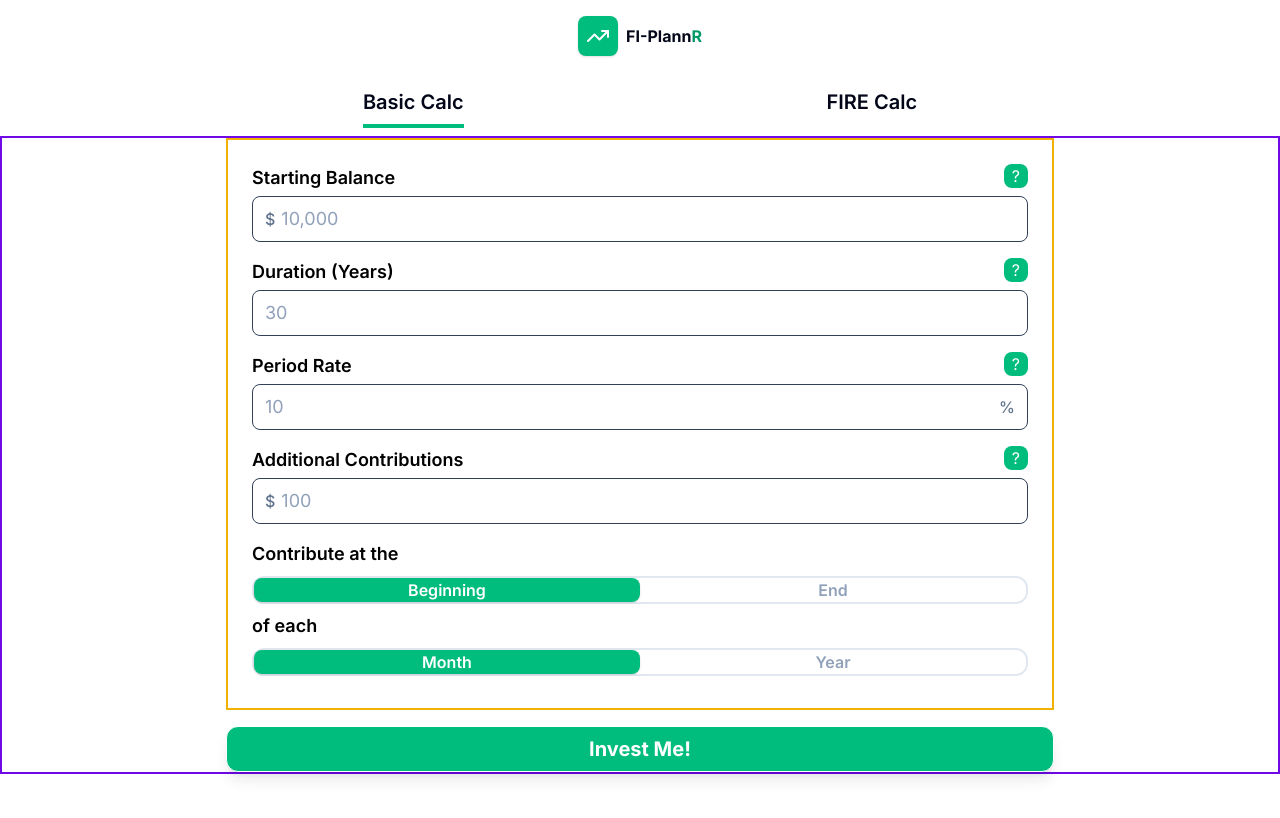
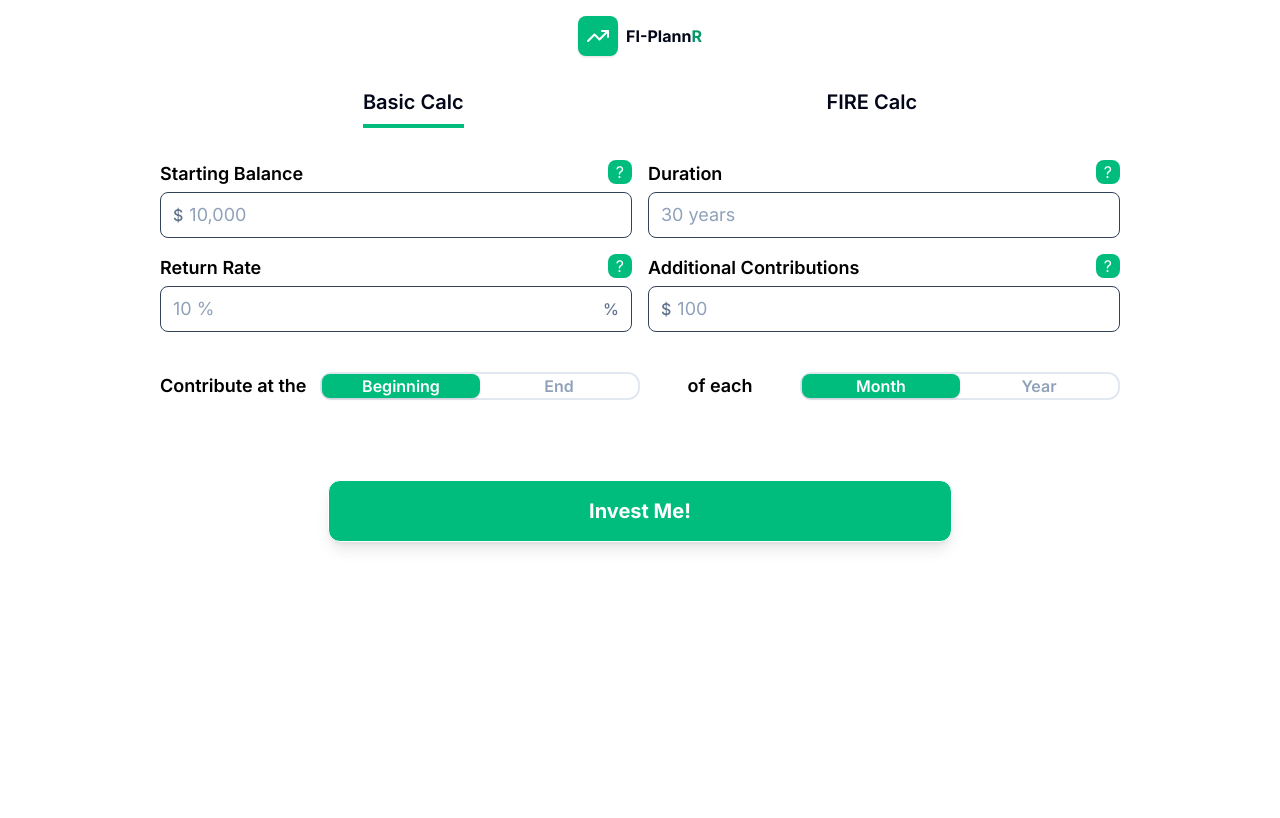
Before and after one commit to jwilliams21/fi-plannr, a React (Vite) app: page /basic in a window 1280 px wide. Shown: the top 818 px of the page. Built offline with nearby package versions, Linux system fonts and the light colour scheme.

Commit message:
Basic Dashboard positioning

```diff
--- a/src/components/BasicCalculatorForm.jsx
+++ b/src/components/BasicCalculatorForm.jsx
@@ -31,7 +31,11 @@ export default function BasicCalculatorForm({ onCalculated }) {
     }
 
     return (
-        <form className='flex flex-col gap-4 px-6 w-full md:border-2 md:border-amber-600 md:px-32 lg:border-2 lg:border-violet-700 lg:px-56' onSubmit={handleSubmit(onSubmit)} autoComplete='off' noValidate>
+        <form
+        className='flex flex-col gap-4 px-6 w-full'
+        onSubmit={handleSubmit(onSubmit)}
+        autoComplete='off'
+        noValidate>
             <BasicInputs
                 register={register}
                 errors={errors}
@@ -41,7 +45,7 @@ export default function BasicCalculatorForm({ onCalculated }) {
                 onContributionFrequencyChange={setContributionFrequency}
             />
             <Button
-                variant='base'
+                variant='calc'
                 type='submit'
             >Invest Me!</Button>
         </form>
--- a/src/components/BasicDashboard.jsx
+++ b/src/components/BasicDashboard.jsx
@@ -24,7 +24,7 @@ export default function BasicDashboard({ results }) {
     return accumulator + (parseFloat(currentYear.yearAddContribute) || 0);
   }, 0)
 
-  const gridLayout = 'grid grid-cols-[40px_1fr_1fr_1fr] gap-4 items-center'
+  const scheduleGridLayout = 'grid grid-cols-[40px_1fr_1fr_1fr] gap-4 items-center'
 
   function toggleSchedule() {
     setScheduleOpen(!scheduleOpen);
@@ -47,28 +47,33 @@ export default function BasicDashboard({ results }) {
   return (
     <div className='w-full p-4'>
 
+      <div>
+        <div></div>
+        <div></div>
+      </div>
+
       {/* Top Line Results */}
       <table className='w-full table-fixed border-separate border-spacing-y-2'>
         <thead>
           <tr>
-            <th colSpan={2} className='bg-emerald-500 text-white text-lg p-1'>Results</th>
+            <th colSpan={2} className='bg-emerald-500 text-white text-lg p-1 md:p-2'>Results</th>
           </tr>
         </thead>
         <tbody>
           <tr>
-            <td className='py-1 font-bold'>End Balance</td>
+            <td className='py-1 font-bold lg:text-center'>End Balance</td>
             <td className='text-center text-md font-bold  text-white bg-sky-700 rounded-sm py-1'>$ {totalEndingBalance.toLocaleString('en-US', { minimumFractionDigits: 2, maximumFractionDigits: 2 })}</td>
           </tr>
           <tr>
-            <td className='py-1'>Total Interest</td>
+            <td className='py-1 lg:text-center'>Total Interest</td>
             <td className='text-center py-1'>$ {totalInterest.toLocaleString('en-US', { minimumFractionDigits: 2, maximumFractionDigits: 2 })}</td>
           </tr>
           <tr>
-            <td className='py-1'>Total Contributions</td>
+            <td className='py-1 lg:text-center'>Total Contributions</td>
             <td className='text-center py-1'>$ {totalContribution.toLocaleString('en-US', { minimumFractionDigits: 2, maximumFractionDigits: 2 })}</td>
           </tr>
           <tr>
-            <td className='py-1'>Starting Amount</td>
+            <td className='py-1 lg:text-center'>Starting Amount</td>
             <td className='text-center py-1'>$ {startingAmount.toLocaleString('en-US', { minimumFractionDigits: 2, maximumFractionDigits: 2 })}</td>
           </tr>
         </tbody>
@@ -76,7 +81,7 @@ export default function BasicDashboard({ results }) {
 
       {/* Doughnut Chart */}
       <div className='my-2'>
-        <h2 className='text-white text-lg bg-emerald-500 font-bold text-center py-1'>Growth Projections</h2>
+        <h2 className='text-white text-lg bg-emerald-500 font-bold text-center py-1 md:p-2'>Growth Projections</h2>
         <FiPieChart
           results={results}
         />
@@ -84,7 +89,7 @@ export default function BasicDashboard({ results }) {
 
       <div className='w-full overflow-x-auto'>
         <div
-        className='flex items-center justify-evenly p-1 text-lg bg-emerald-500 text-white font-bold'
+        className='flex items-center justify-center gap-2 p-1 text-lg bg-emerald-500 text-white font-bold md:p-2'
         onClick={() => handleToggle()}
         >
           <span>Accumulation Schedule</span>
@@ -93,7 +98,7 @@ export default function BasicDashboard({ results }) {
         {scheduleOpen &&
           <div ref={tableRef} className='text-sm scroll-mt-2'>
             {/* Table Header */}
-            <div className={`${gridLayout} bg-slate-100 py-3 px-4 font-bold text-slate-700 rounded-t-lg border-b border-slate-200`}>
+            <div className={`${scheduleGridLayout} bg-slate-100 py-3 px-4 font-bold text-slate-700 rounded-t-lg border-b border-slate-200`}>
               <div className='text-center'>Year</div>
               <div className='text-center'>Deposit</div>
               <div className='text-center'>Interest</div>
@@ -103,7 +108,7 @@ export default function BasicDashboard({ results }) {
             <div className='divide-y divide-slate-100 border-x border-b border-slate-200 rounded-b-lg'>
             {results.map((row) => {
               return (
-                <div key={row.year} className={`${gridLayout} py-3 px-4`}>
+                <div key={row.year} className={`${scheduleGridLayout} py-3 px-4`}>
                   <div className='text-center font-bold'>{row.year}</div>
                   <div className='text-center'>${row.yearAddContribute.toLocaleString('en-US', { minimumFractionDigits: 2, maximumFractionDigits: 2 })}</div>
                   <div className='text-center text-emerald-600'>${row.yearInterest.toLocaleString('en-US', { minimumFractionDigits: 2, maximumFractionDigits: 2 })}</div>
--- a/src/components/BasicInputs.jsx
+++ b/src/components/BasicInputs.jsx
@@ -4,7 +4,8 @@ import { Button } from './ui/Button';
 export default function BasicInputs({ register, errors, contributionTiming, onContributionTimingChange, contributionFrequency, onContributionFrequencyChange }) {
 
   return (
-    <div className='p-6 w-full flex flex-col gap-4 border-2 border-yellow-500'>
+    <div className='p-6 w-full flex flex-col gap-8'>
+      <div className='md:grid md:grid-cols-2 md:gap-4'>
         <InputField
           id='startingAmt'
           name='startingAmt'
@@ -25,13 +26,13 @@ export default function BasicInputs({ register, errors, contributionTiming, onCo
           id='duration'
           name='duration'
           registration={register('duration')}
-        label='Duration (Years)'
+          label='Duration'
           type='number'
           step='1'
           labelVariant='base'
           inputVariant='base'
           divClassName='flex flex-col'
-        placeholder='30'
+          placeholder='30 years'
           error={errors.duration}
           description='How many years do you plan to invest this money?'
         />
@@ -40,13 +41,13 @@ export default function BasicInputs({ register, errors, contributionTiming, onCo
           id='returnRate'
           name='returnRate'
           registration={register('returnRate')}
-        label='Period Rate'
+          label='Return Rate'
           type='number'
           step='0.01'
           labelVariant='base'
           inputVariant='base'
           divClassName='flex flex-col'
-        placeholder='10'
+          placeholder='10 %'
           symbolType='percentage'
           error={errors.returnRate}
           description='What return rate are you expecting?  If you are not sure, try 8% to start.'
@@ -67,16 +68,17 @@ export default function BasicInputs({ register, errors, contributionTiming, onCo
           error={errors.addContribute}
           description='How much are you adding to your starting amount and when do you make that contribution?'
         />
+      </div>
 
-      <div>
+      <div className='md:grid md:grid-cols-[1fr_2fr_1fr_2fr] md:place-items-center'>
           <label className='w-full text-lg font-semibold'>Contribute at the </label>
-        <div className='my-2 grid grid-cols-2 border-2 border-slate-200 rounded-xl'>
+          <div className='my-2 grid grid-cols-2 border-2 border-slate-200 rounded-xl w-full'>
             <Button variant='toggle' active={contributionTiming === 'beginning' ? true  : false} onClick={() => {onContributionTimingChange('beginning')}}>Beginning</Button>
             <Button variant='toggle' active={contributionTiming === 'end' ? true  : false} onClick={() => {onContributionTimingChange('end')}}>End</Button>
           </div>
 
-        <label className='w-full text-lg font-semibold'>of each</label>
-        <div className='my-2 grid grid-cols-2 border-2 border-slate-200 rounded-xl'>
+          <label className='w-full text-lg font-semibold md:text-center'>of each</label>
+          <div className='my-2 grid grid-cols-2 border-2 border-slate-200 rounded-xl w-full'>
             <Button variant='toggle' active={contributionFrequency === 'monthly' ? true : false} onClick={() => {onContributionFrequencyChange('monthly')}}>Month</Button>
             <Button variant='toggle' active={contributionFrequency === 'yearly' ? true : false} onClick={() => {onContributionFrequencyChange('yearly')}}>Year</Button>
           </div>
--- a/src/components/ui/Button.jsx
+++ b/src/components/ui/Button.jsx
@@ -4,8 +4,9 @@ export const Button = ({ children, onClick, variant, className, href, active, ..
 
     const variants = {
         base: 'bg-emerald-500 text-white p-2 rounded-xl border-1 text-xl font-bold shadow-lg',
-        toggle: active ? 'bg-emerald-500 text-white shadow-sm rounded-lg font-semibold' : 'text-slate-400 hover:text-slate-200 hover:bg-slate-700/50 rounded-lg font-semibold',
-        fire: 'bg-red-900 text-amber-300 p-2 rounded-xl border-1'
+        toggle: active ? 'bg-emerald-500 text-white shadow-sm rounded-lg font-semibold' : 'text-slate-400 hover:text-emerald-500 hover:bg-emerald-100 rounded-lg font-semibold',
+        fire: 'bg-red-900 text-amber-300 p-2 rounded-xl border-1' ,
+        calc: 'bg-emerald-500 text-white p-2 rounded-xl border-1 text-xl font-bold shadow-lg md:p-4 md:mx-24 md:my-8 lg:mx-48'
     }
 
     if(href) {
--- a/src/pages/BasicCalculator.jsx
+++ b/src/pages/BasicCalculator.jsx
@@ -17,7 +17,7 @@ export default function BasicCalculator() {
 
 
     return (
-        <div className='flex flex-col gap-2'>
+        <div className='flex flex-col gap-2 lg:px-28'>
             <BasicCalculatorForm onCalculated={handleCalculated} />
             <BasicDashboard results={basicResults} />
         </div>
```
Lines whose indentation alone changed are shown as unchanged.
